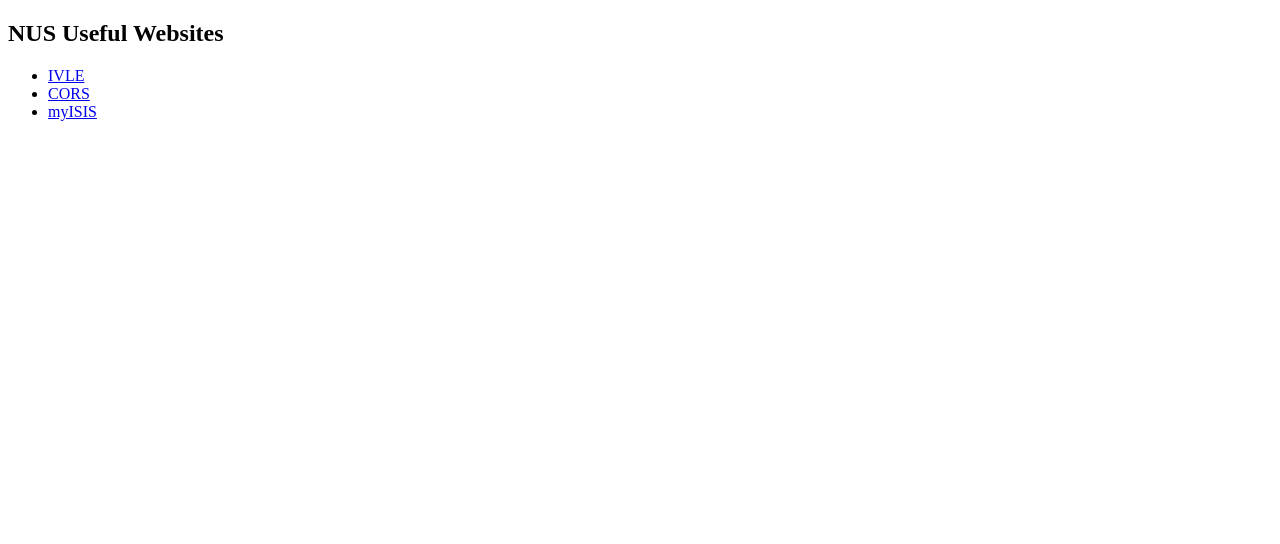
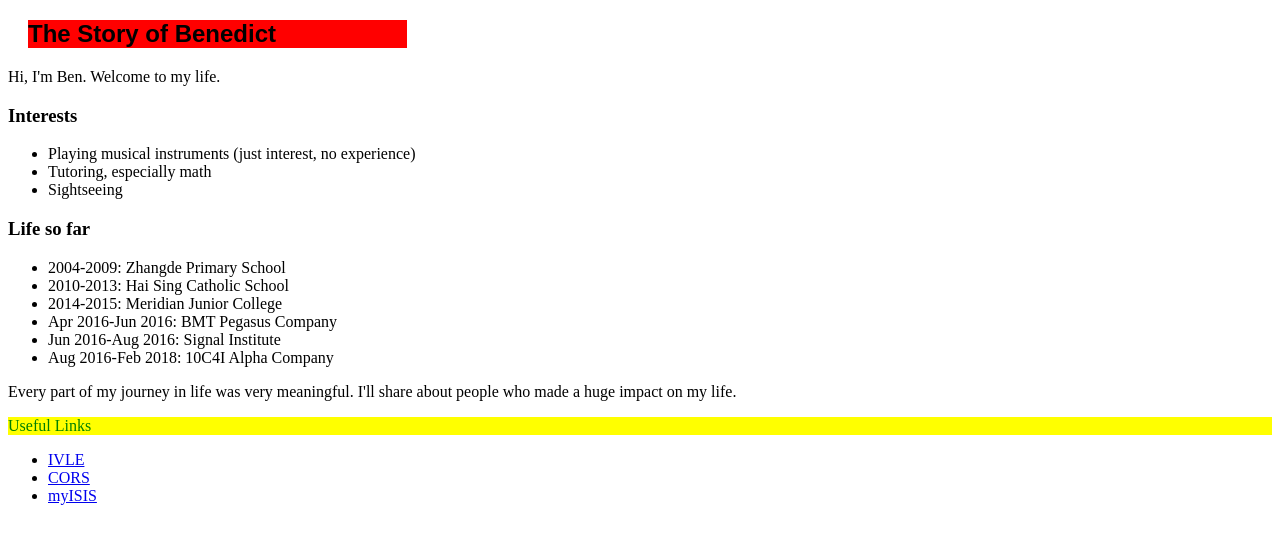
Before and after one commit to chanchoonchan/Web, a plain HTML site: page index.html in a window 1280 px wide. Drawn offline with Linux system fonts and the light colour scheme.

Commit message:
Ben's Life

```diff
--- a/custom.css
+++ b/custom.css
@@ -0,0 +1,6 @@
+.new {
+  width: 30%;
+  margin: 20px;
+  background-color: red;
+  font-family: sans-serif;
+}
--- a/index.html
+++ b/index.html
@@ -1,9 +1,31 @@
 <!DOCTYPE html>
+
 <html>
-  <h2>NUS Useful Websites</h2>
+  <link rel="stylesheet" href="custom.css">
+  <h2 class="new">The Story of Benedict</h2>
+  <p>Hi, I'm Ben. Welcome to my life.</p>
+  <h3>Interests</h3>
+  <ul>
+    <li>Playing musical instruments (just interest, no experience)</li>
+    <li>Tutoring, especially math</li>
+    <li>Sightseeing</li>
+  </ul>
+  <h3>Life so far</h3>
+  <ul>
+    <li>2004-2009: Zhangde Primary School</li>
+    <li>2010-2013: Hai Sing Catholic School</li>
+    <li>2014-2015: Meridian Junior College</li>
+    <li>Apr 2016-Jun 2016: BMT Pegasus Company</li>
+    <li>Jun 2016-Aug 2016: Signal Institute</li>
+    <li>Aug 2016-Feb 2018: 10C4I Alpha Company</li>
+  </ul>
+  <p>Every part of my journey in life was very meaningful.
+    I'll share about people who made a huge impact on my life.</p>
+  <p style="color:green; background-color:yellow">Useful Links</p>
   <ul>
     <li><a href="https://ivle.nus.edu.sg">IVLE</a></li>
     <li><a href="http://www.cors.nus.edu.sg">CORS</a></li>
     <li><a href="https://myisis.nus.edu.sg">myISIS</a></li>
   </ul>
+
 </html>
```
